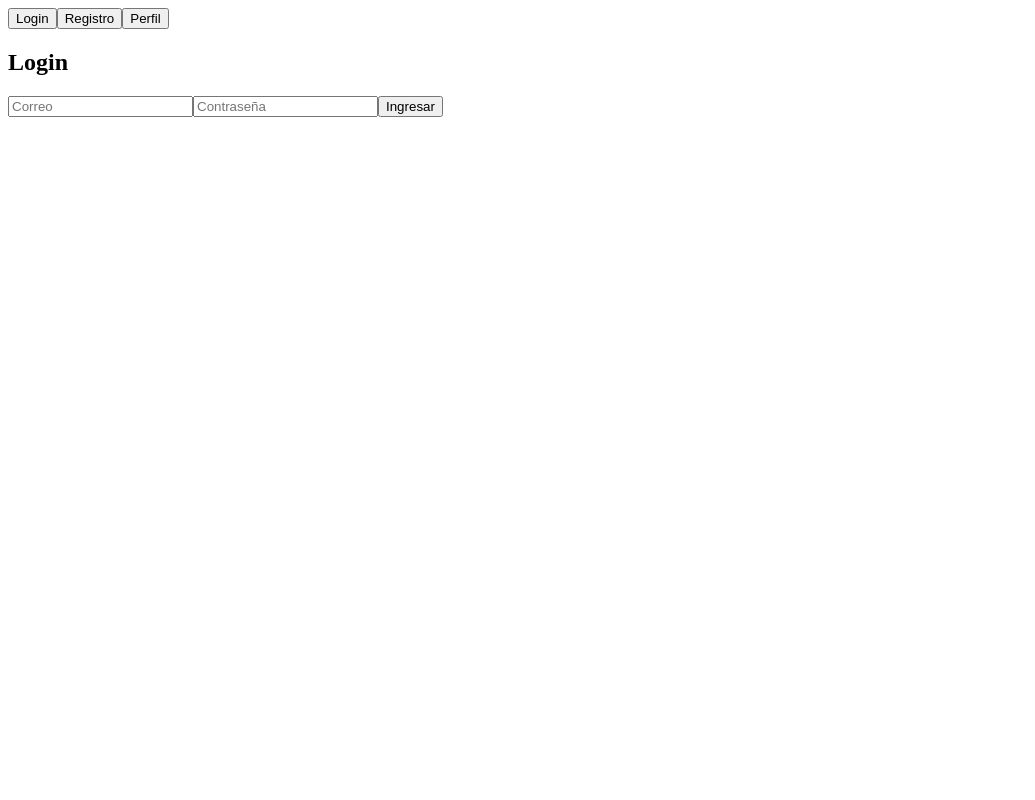
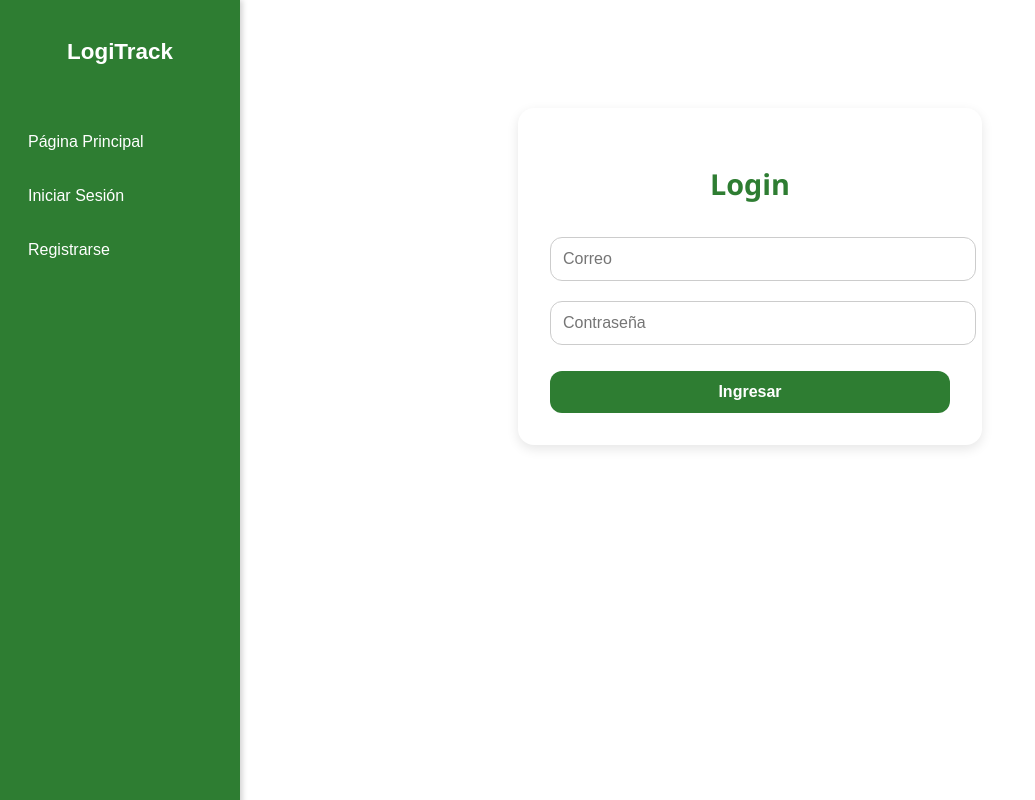
Before and after one commit to MarioPG6/Logitrack, a Vue app in the folder frontend/: page /login in a window 1280 px wide. Shown: the whole page, without its empty margins (0-1035 px from the left). Built offline with nearby package versions, Linux system fonts and the light colour scheme.

Commit message:
add:Sidebar

```diff
--- a/frontend/package.json
+++ b/frontend/package.json
@@ -14,6 +14,9 @@
   },
   "devDependencies": {
     "@vitejs/plugin-vue": "^6.0.1",
+    "autoprefixer": "^10.4.21",
+    "postcss": "^8.5.6",
+    "tailwindcss": "^4.1.13",
     "vite": "^7.1.6"
   }
 }
--- a/frontend/src/App.vue
+++ b/frontend/src/App.vue
@@ -1,11 +1,24 @@
 <template>
-  <div>
-    <nav>
-      <router-link to="/login"><button>Login</button></router-link>
-      <router-link to="/register"><button>Registro</button></router-link>
-      <router-link to="/profile"><button>Perfil</button></router-link>
-    </nav>
-
-    <router-view />
+  <div class="app-layout">
+    <Sidebar />
+    <main class="content">
+      <router-view />
+    </main>
   </div>
 </template>
+
+<script setup>
+import Sidebar from "./components/Sidebar.vue";
+</script>
+
+<style scoped>
+.app-layout {
+  display: flex;
+}
+
+.content {
+  margin-left: 220px; /* Ancho del sidebar */
+  padding: 20px;
+  flex: 1;
+}
+</style>
--- /dev/null
+++ b/frontend/src/assets/styles.css
@@ -0,0 +1,78 @@
+
+.container {
+  max-width: 400px;
+  margin: 80px auto;
+  padding: 2rem;
+  background: #ffffff;
+  border-radius: 16px;
+  box-shadow: 0 4px 12px rgba(0, 0, 0, 0.1);
+  text-align: center;
+  font-family: "Segoe UI", sans-serif;
+}
+
+/* Títulos */
+.container h2 {
+  color: #2e7d32; /* Verde principal */
+  margin-bottom: 1.5rem;
+  font-size: 1.8rem;
+  font-weight: bold;
+}
+
+/* Inputs */
+.container input {
+  width: 100%;
+  padding: 12px;
+  margin: 10px 0;
+  border-radius: 12px;
+  border: 1px solid #ccc;
+  outline: none;
+  font-size: 1rem;
+  transition: all 0.3s ease-in-out;
+}
+
+/* Efecto focus en inputs */
+.container input:focus {
+  border-color: #2e7d32;
+  box-shadow: 0 0 6px rgba(46, 125, 50, 0.3);
+}
+
+/* Botón */
+.container button {
+  width: 100%;
+  padding: 12px;
+  margin-top: 1rem;
+  border: none;
+  border-radius: 12px;
+  background: #2e7d32;
+  color: #fff;
+  font-size: 1rem;
+  font-weight: bold;
+  cursor: pointer;
+  transition: background 0.3s ease-in-out, transform 0.2s;
+}
+
+/* Hover botón */
+.container button:hover {
+  background: #256628;
+  transform: translateY(-2px);
+}
+
+/* Mensajes */
+.container p {
+  margin-top: 1rem;
+  font-size: 0.95rem;
+  font-weight: 500;
+}
+
+.container p:empty {
+  display: none;
+}
+
+/* Mensajes de estado */
+.success {
+  color: #2e7d32;
+}
+
+.error {
+  color: #c62828;
+}
--- /dev/null
+++ b/frontend/src/components/Sidebar.vue
@@ -0,0 +1,70 @@
+<template>
+  <aside class="sidebar">
+    <div class="sidebar-header">
+      <h1 class="logo">LogiTrack</h1>
+    </div>
+
+    <nav class="menu">
+      <router-link to="/" class="menu-item">
+        <i class="fas fa-home"></i> Página Principal
+      </router-link>
+      <router-link to="/login" class="menu-item">
+        <i class="fas fa-box"></i> Iniciar Sesión
+      </router-link>
+      <router-link to="/register" class="menu-item">
+        <i class="fas fa-chart-bar"></i> Registrarse
+      </router-link>
+    </nav>
+  </aside>
+</template>
+
+<script setup></script>
+
+<style scoped>
+.sidebar {
+  width: 220px;
+  height: 100vh;
+  background-color: #2e7d32;
+  color: white;
+  display: flex;
+  flex-direction: column;
+  padding: 20px 10px;
+  position: fixed;
+  left: 0;
+  top: 0;
+  box-shadow: 2px 0 6px rgba(0, 0, 0, 0.2);
+  font-family: Arial, sans-serif;
+}
+
+.sidebar-header {
+  margin-bottom: 40px;
+  text-align: center;
+}
+
+.logo {
+  font-size: 1.4rem;
+  font-weight: bold;
+}
+
+.menu {
+  display: flex;
+  flex-direction: column;
+  gap: 16px;
+}
+
+.menu-item {
+  color: white;
+  text-decoration: none;
+  font-size: 1rem;
+  display: flex;
+  align-items: center;
+  gap: 8px;
+  padding: 10px;
+  border-radius: 8px;
+  transition: background 0.2s;
+}
+
+.menu-item:hover {
+  background-color: #256628;
+}
+</style>
--- a/frontend/src/main.js
+++ b/frontend/src/main.js
@@ -1,6 +1,7 @@
 import { createApp } from "vue";
 import App from "./App.vue";
 import router from "./router/index.js";
+import "./assets/styles.css";
 
 const app = createApp(App);
 
--- a/frontend/src/router/index.js
+++ b/frontend/src/router/index.js
@@ -1,10 +1,24 @@
 import { createRouter, createWebHistory } from "vue-router";
 import LoginView from "../views/LoginView.vue";
+import RegisterView from "../views/RegisterView.vue";
 import ProfileView from "../views/ProfileView.vue";
 
 const routes = [
-  { path: "/login", component: LoginView },
-  { path: "/profile", component: ProfileView, meta: { requiresAuth: true } }
+  {
+    path: "/login",
+    name: "Login",
+    component: LoginView,
+  },
+  {
+    path: "/register",
+    name: "Register",
+    component: RegisterView,
+  },
+  {
+    path: "/profile",
+    name: "Profile",
+    component: ProfileView,
+  },
 ];
 
 const router = createRouter({
@@ -12,15 +26,4 @@ const router = createRouter({
   routes,
 });
 
-
-router.beforeEach((to, from, next) => {
-  const token = localStorage.getItem("token");
-
-  if (to.meta.requiresAuth && !token) {
-    next("/login");
-  } else {
-    next();
-  }
-});
-
 export default router;
--- a/frontend/src/style.css
+++ /dev/null
@@ -1,79 +0,0 @@
-:root {
-  font-family: system-ui, Avenir, Helvetica, Arial, sans-serif;
-  line-height: 1.5;
-  font-weight: 400;
-
-  color-scheme: light dark;
-  color: rgba(255, 255, 255, 0.87);
-  background-color: #242424;
-
-  font-synthesis: none;
-  text-rendering: optimizeLegibility;
-  -webkit-font-smoothing: antialiased;
-  -moz-osx-font-smoothing: grayscale;
-}
-
-a {
-  font-weight: 500;
-  color: #646cff;
-  text-decoration: inherit;
-}
-a:hover {
-  color: #535bf2;
-}
-
-body {
-  margin: 0;
-  display: flex;
-  place-items: center;
-  min-width: 320px;
-  min-height: 100vh;
-}
-
-h1 {
-  font-size: 3.2em;
-  line-height: 1.1;
-}
-
-button {
-  border-radius: 8px;
-  border: 1px solid transparent;
-  padding: 0.6em 1.2em;
-  font-size: 1em;
-  font-weight: 500;
-  font-family: inherit;
-  background-color: #1a1a1a;
-  cursor: pointer;
-  transition: border-color 0.25s;
-}
-button:hover {
-  border-color: #646cff;
-}
-button:focus,
-button:focus-visible {
-  outline: 4px auto -webkit-focus-ring-color;
-}
-
-.card {
-  padding: 2em;
-}
-
-#app {
-  max-width: 1280px;
-  margin: 0 auto;
-  padding: 2rem;
-  text-align: center;
-}
-
-@media (prefers-color-scheme: light) {
-  :root {
-    color: #213547;
-    background-color: #ffffff;
-  }
-  a:hover {
-    color: #747bff;
-  }
-  button {
-    background-color: #f9f9f9;
-  }
-}
--- a/frontend/src/views/LoginView.vue
+++ b/frontend/src/views/LoginView.vue
@@ -1,3 +1,4 @@
+<style scoped src="../assets/styles.css"></style>
 <template>
   <div class="container">
     <h2>Login</h2>
--- a/frontend/src/views/RegisterView.vue
+++ b/frontend/src/views/RegisterView.vue
@@ -1,3 +1,4 @@
+<style scoped src="../assets/styles.css"></style>
 <template>
   <div class="container">
     <h2>Registro</h2>
```
Also changed, not shown: 1 other file (tests, documents, lock files or other folders).
